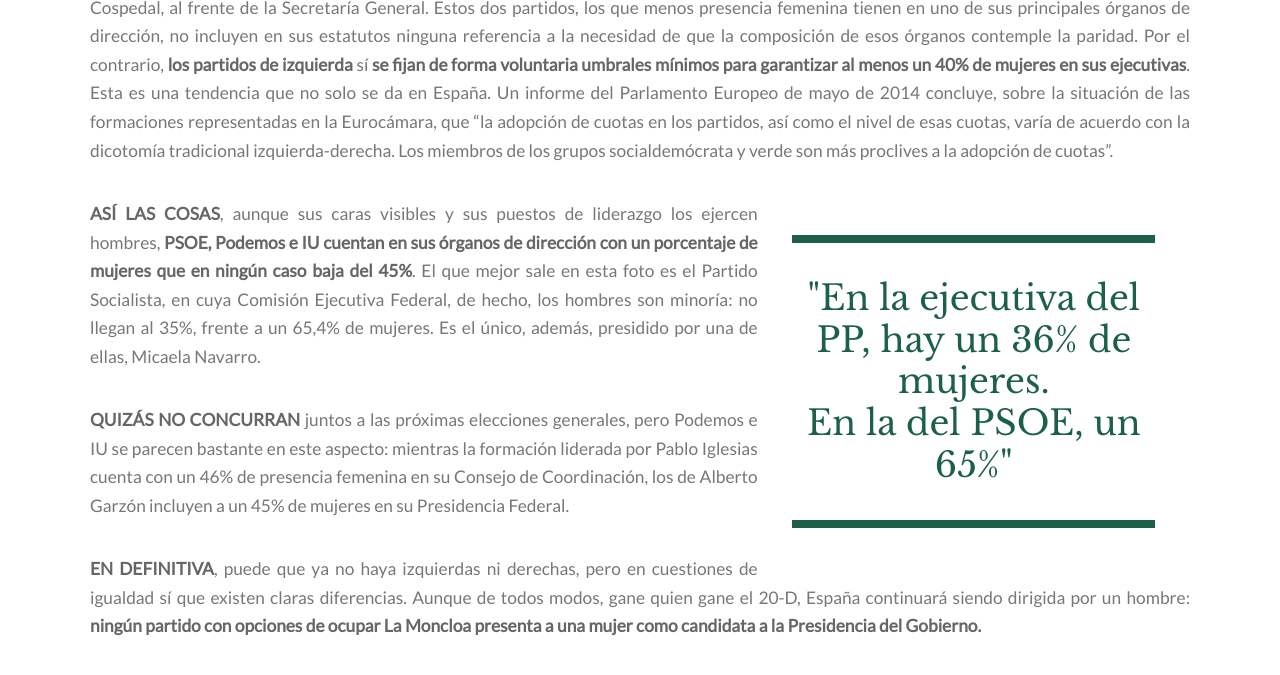
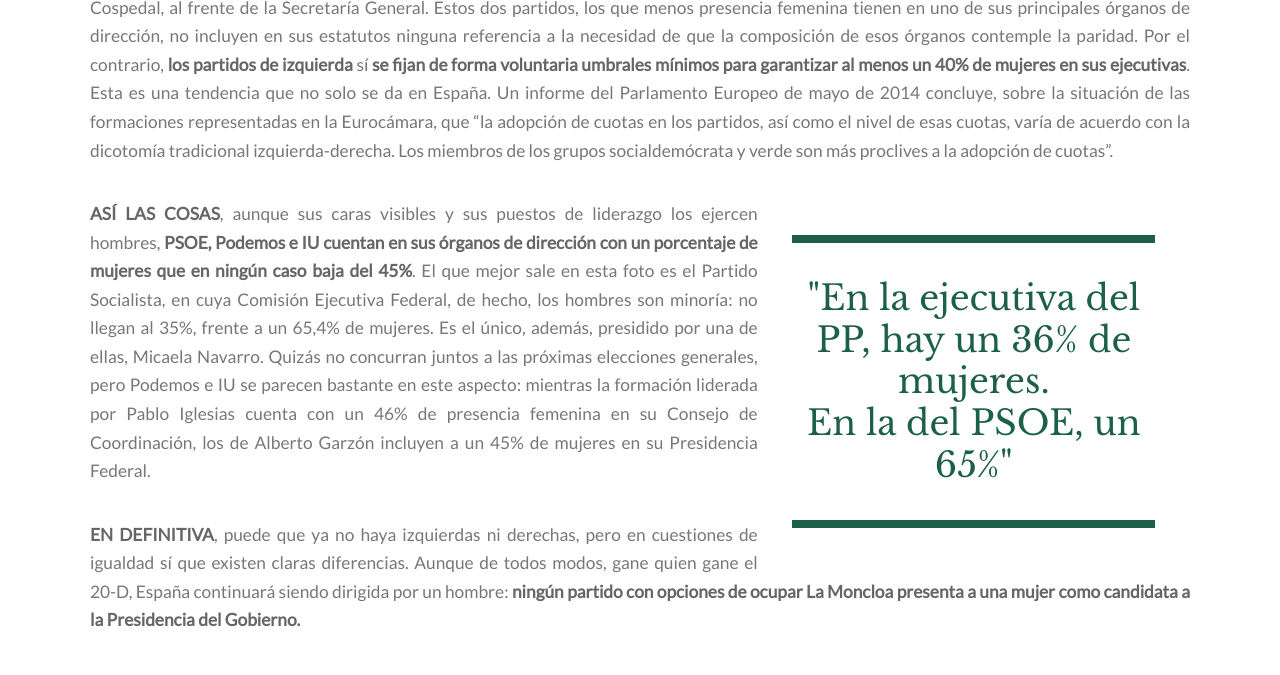
Before and after one commit to medialab-prado/3tpd-mapa-poder-femenino, a Jekyll site: the page built from politica/partidos.html, in a window 1280 px wide and 900 px high, scrolled down 1103 px, cut to the strip 0-735 px from the top of the window. Shown: the top 675 px of the strip. Built offline with Jekyll 4.4.1, drawn with Linux system fonts in a browser that asks for light colours.

Commit message:
Otra prueba

```diff
--- a/politica/partidos.html
+++ b/politica/partidos.html
@@ -94,15 +94,11 @@
 		<p>
 			<b>ASÍ LAS COSAS</b>, aunque sus caras visibles y sus puestos de liderazgo
 			los ejercen hombres, <strong>PSOE, Podemos e IU cuentan en
-				sus órganos de dirección con un porcentaje de mujeres que en ningún
-				caso baja del 45%</strong>. El que mejor sale en esta foto es el Partido
+			sus órganos de dirección con un porcentaje de mujeres que en ningún
+			caso baja del 45%</strong>. El que mejor sale en esta foto es el Partido
 			Socialista, en cuya Comisión Ejecutiva Federal, de hecho, los hombres
 			son minoría: no llegan al 35%, frente a un 65,4% de mujeres. Es el
-			único, además, presidido por una de ellas, Micaela Navarro.
-		</p>
-		<p>
-			<b>QUIZÁS NO CONCURRAN</b> juntos a las próximas elecciones generales,
-			pero Podemos e IU se parecen bastante en este aspecto: mientras la
+			único, además, presidido por una de ellas, Micaela Navarro. Quizás no concurran juntos a las próximas elecciones generales, pero Podemos e IU se parecen bastante en este aspecto: mientras la
 			formación liderada por Pablo Iglesias cuenta con un 46% de presencia
 			femenina en su Consejo de Coordinación, los de Alberto Garzón
 			incluyen a un 45% de mujeres en su Presidencia Federal.</p>
```
